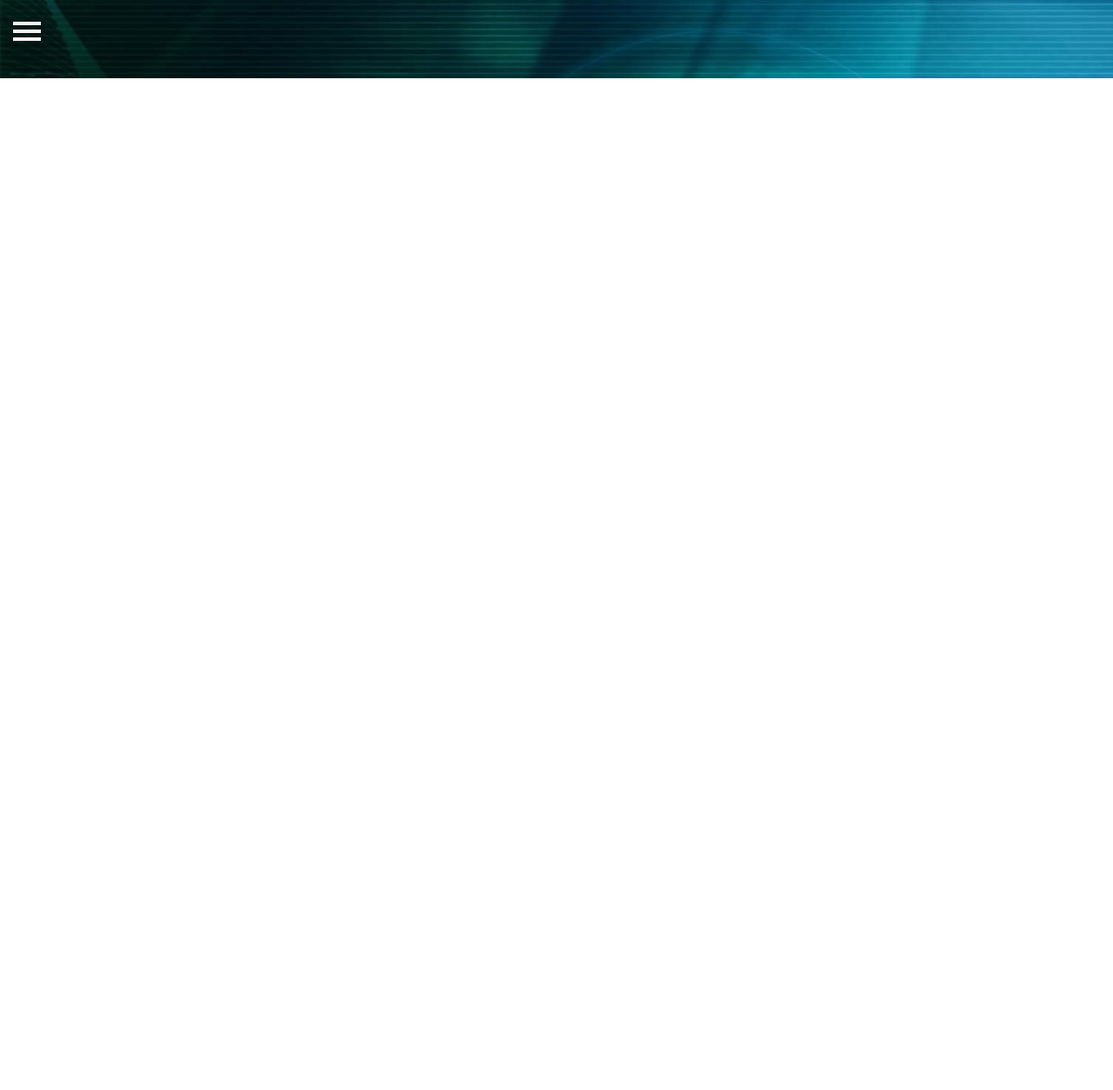
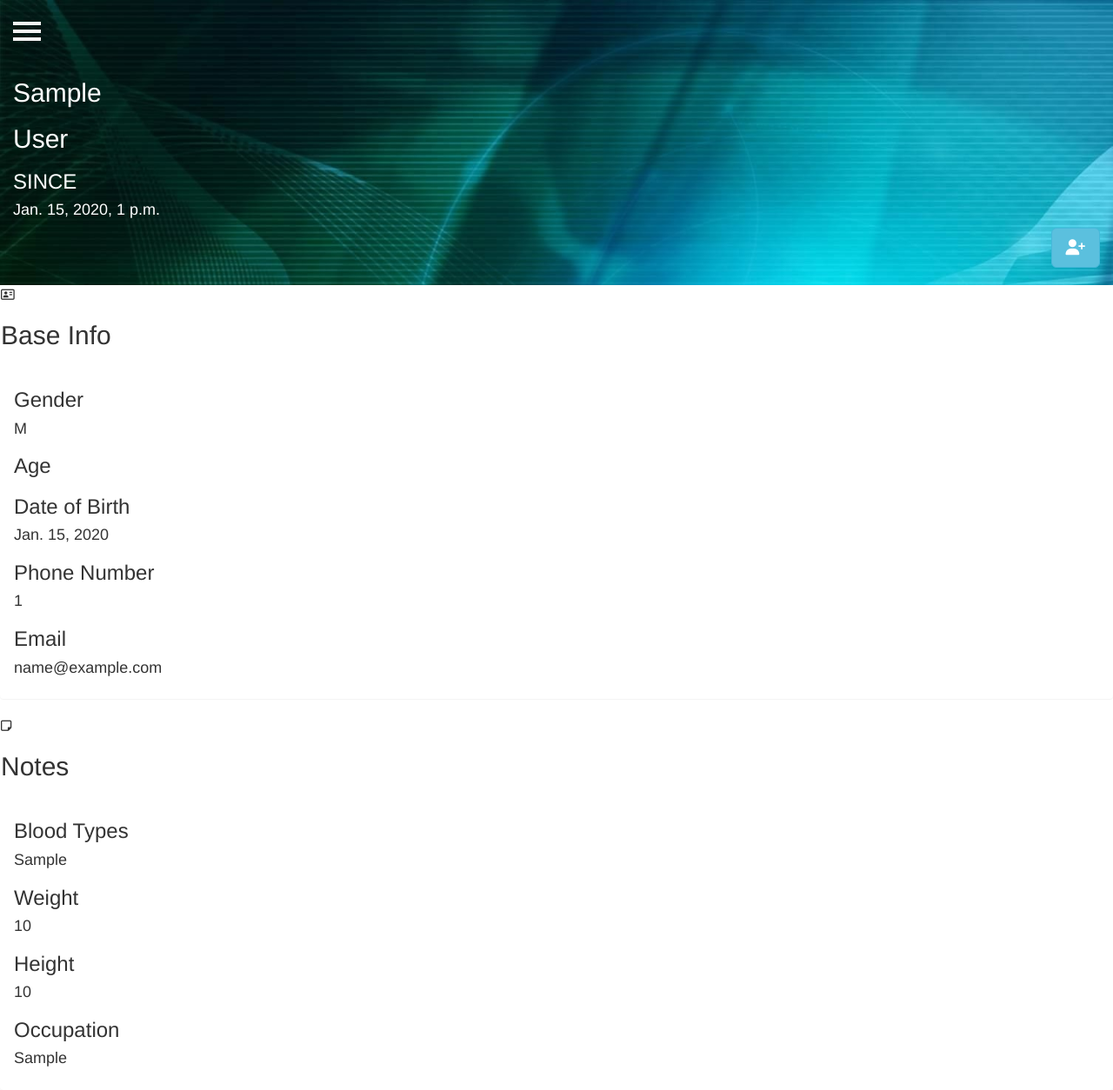
Before and after one commit to GituMbugua/patient-care, a Django app: page /patient/1/ in a window 1280 px wide. Shown: the whole page at 87% size. Before the commit the page ends 90 px from the top, so only its background shows below. Run offline with Django 3.2, Linux system fonts and the light colour scheme; tables that the repository leaves empty hold one stand-in row (values such as "Sample post"); some libraries are stand-ins or nearby versions.

Commit message:
add template to render patient information

```diff
--- a/care/templates/patient.html
+++ b/care/templates/patient.html
@@ -4,6 +4,77 @@
 
 {% block content %}
 <div class="container-fluid home-container">
+    {% if patient.first_name %}
+    <h2>{{patient.first_name}}</h2> <h2>{{patient.last_name}}</h2>
+    {% else %}
+    <h3>PATIENT ID</h3> <h4>{{patient.identifier}}</h4>
+    {% endif %}
+    <h3>SINCE</h3> <h4>{{patient.date_admitted}}</h4> <button type="button" class="btn btn-info btn-lg" data-toggle="modal" data-target="#myModal"><i class="fa fa-user-plus"></i></button>
+</div>
+<div class="containers">
+    <div class="panel patient-info">
+        <div class="panel-header">
+            <i class="fa fa-vcard-o"></i> <h2>Base Info</h2>
+        </div>
+        <div class="panel-body">
+            <h3>Gender</h3> <h4>{{patient.gender}}</h4>
+            <h3>Age</h3> <h4></h4>
+            <h3>Date of Birth</h3> <h4>{{patient.dob}}</h4>
+            <h3>Phone Number</h3> <h4>{{patient.phone_number}}</h4>
+            <h3>Email</h3> <h4>{{patient.email}}</h4>
+        </div>
+    </div>
+    <div class="panel patient-notes">
+        <div class="panel-header">
+            <i class="fa fa-sticky-note-o"></i> <h2>Notes</h2>
+        </div>
+        <div class="panel-body">
+            <h3>Blood Types</h3> <h4>{{patient.blood_type}}</h4>
+            <h3>Weight</h3> <h4>{{patient.weight}}</h4>
+            <h3>Height</h3> <h4>{{patient.weight}}</h4>
+            <h3>Occupation</h3> <h4>{{patient.occupation}}</h4>
+        </div>
+    </div>
+</div>
 
-</div>
+<!-- Update patient info modal -->
+<div id="myModal" class="modal fade" role="dialog">
+        <div class="modal-dialog">
+
+          <!-- Modal content-->
+          <div class="modal-content">
+            <div class="modal-header">
+              <button type="button" class="close" data-dismiss="modal">&times;</button>
+              <h4 class="modal-title">Update Patient Info</h4>
+            </div>
+            <div class="modal-body">
+                {% if form.errors %}
+                  <p> Password or Username is incorrect </p>
+                {% endif %}
+
+                    <form  action="" method="post">
+                      {% csrf_token %}
+                      {% bootstrap_form form%}
+
+                      <div class="form-group">
+                        <input type="submit" class="btn btn-primary btn-sm" value="Add">
+                      </div>
+
+                      <input type="hidden" name="next" value="{{next}}">
+
+                    </form>
+
+                  <!-- </div> -->
+                </div>
+
+              </div>
+            </div>
+            <div class="modal-footer">
+              <button type="button" class="btn btn-default" data-dismiss="modal">Close</button>
+            </div>
+          </div>
+
+        </div>
+      </div>
+      </div>
 {% endblock %}
```
